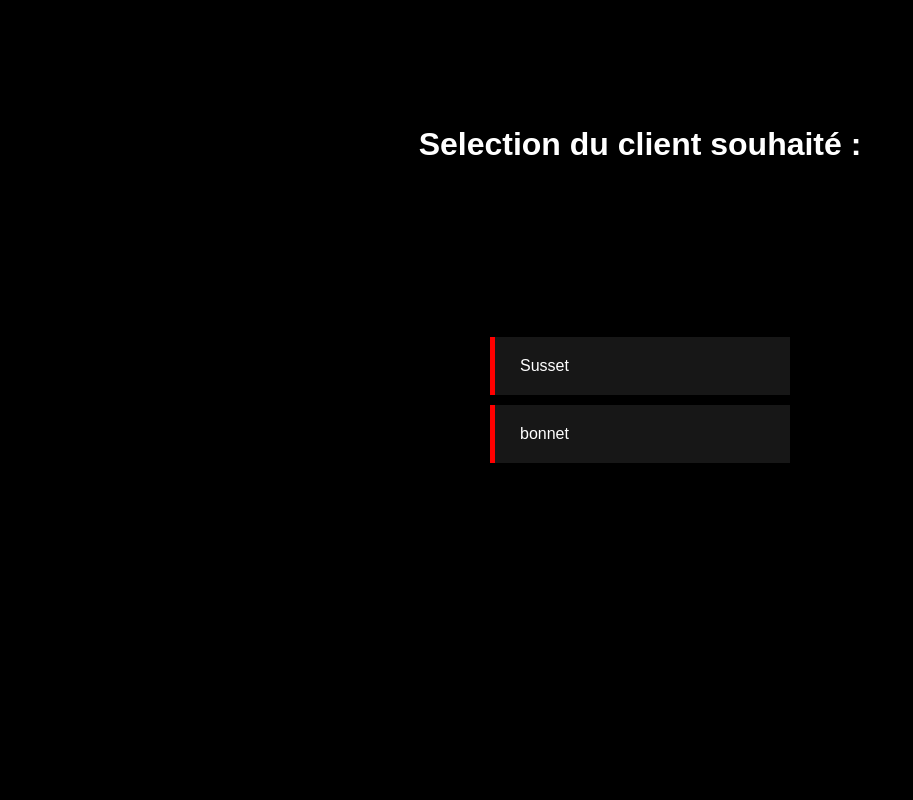
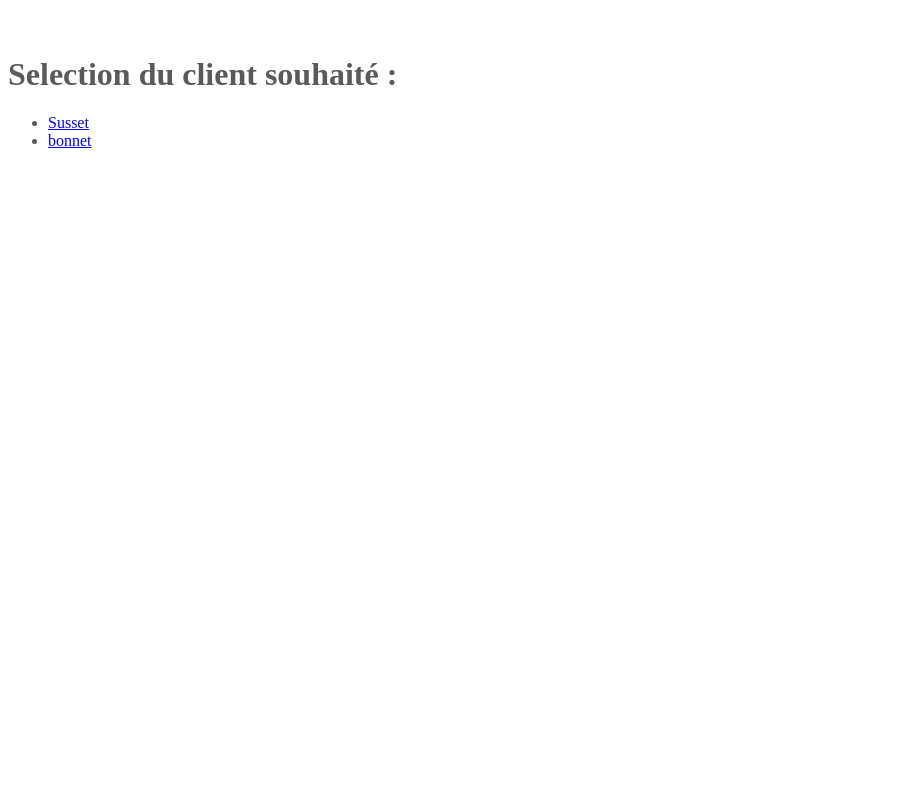
Before and after one commit to nitnelavsT/PeakPoke, a Django app: page /Client/ in a window 1280 px wide. Shown: the whole page, without its empty margins (0-913 px from the left). Run offline with Django 3.2, Linux system fonts and the light colour scheme; data comes from the database, SQL or seed files in the repository.

Commit message:
Mise à jour style page d'accueil

```diff
--- a/Client/static/Client/style.css
+++ b/Client/static/Client/style.css
@@ -1,61 +1,121 @@
-* {
-   margin:0;
-   padding:0;
-   box-sizing: border-box;
+.bd-placeholder-img {
+  font-size: 1.125rem;
+  text-anchor: middle;
+  -webkit-user-select: none;
+  -moz-user-select: none;
+  user-select: none;
 }
 
-h1 {
-    position: absolute;
-    color:white;
-    margin-bottom: 40%;
+@media (min-width: 768px) {
+  .bd-placeholder-img-lg {
+    font-size: 3.5rem;
+  }
 }
 
+/* GLOBAL STYLES
+-------------------------------------------------- */
+/* Padding below the footer and lighter body text */
+
 body {
-   background: Black;
-   font-family: arial;
-   display: flex;
-   justify-content: center;
-   align-items: center;
-   height: 100vh;
+  padding-top: 3rem;
+  padding-bottom: 3rem;
+  color: #5a5a5a;
 }
 
-a:link{
-    color: white;
-    text-decoration: none;
+
+/* CUSTOMIZE THE CAROUSEL
+-------------------------------------------------- */
+
+/* Carousel base class */
+.carousel {
+  margin-bottom: 4rem;
+}
+/* Since positioning the image, we need to help out the caption */
+.carousel-caption {
+  bottom: 3rem;
+  z-index: 10;
 }
 
-a:visited{
-    color: white;
+/* Declare heights because of positioning of img element */
+.carousel-item {
+  height: 32rem;
+  background-color: #777;
+}
+.carousel-item > img {
+  position: absolute;
+  top: 0;
+  left: 0;
+  min-width: 100%;
+  height: 32rem;
 }
 
-li {
-    list-style: none;
-    width: 300px;
-    front-size: 1.2rem;
-    background: rgb(23,23,23);
-    margin: 10px 0;
-    padding: 20px 30px;
-    position: relative;
-    transition: all .4s;
-    z-index: 5;
+
+/* MARKETING CONTENT
+-------------------------------------------------- */
+
+/* Center align the text within the three columns below the carousel */
+.marketing .col-lg-4 {
+  margin-bottom: 1.5rem;
+  text-align: center;
+}
+.marketing h2 {
+  font-weight: 400;
+}
+.marketing .col-lg-4 p {
+  margin-right: .75rem;
+  margin-left: .75rem;
 }
 
-li::before{
-    content:'';
-    position: absolute;
-    top: 0;
-    left: 0;
-    height: 100%;
-    width: 5px;
-    background: red;
-    transition: all .4s;
-    z-index: -1;
+
+/* Featurettes
+------------------------- */
+
+.featurette-divider {
+  margin: 5rem 0; /* Space out the Bootstrap <hr> more */
 }
 
-li:hover::before{
-    width: 100%;
+/* Thin out the marketing headings */
+.featurette-heading {
+  font-weight: 300;
+  line-height: 1;
+  letter-spacing: -.05rem;
 }
 
-li:hover {
-    transform: translateX(20px);
+
+/* RESPONSIVE CSS
+-------------------------------------------------- */
+
+@media (min-width: 40em) {
+  /* Bump up size of carousel content */
+  .carousel-caption p {
+    margin-bottom: 1.25rem;
+    font-size: 1.25rem;
+    line-height: 1.4;
+  }
+
+  .featurette-heading {
+    font-size: 50px;
+  }
 }
+
+@media (min-width: 62em) {
+  .featurette-heading {
+    margin-top: 7rem;
+  }
+}
+
+.jumbotron{
+  background-color : white;
+  padding : 1rem 2rem;
+}
+
+#peapokeLogo{
+  height: 15em;
+  margin-left: 15%;
+}
+
+.presentation{
+  display : inline-block;
+  vertical-align : middle;
+  margin-left : 2em;
+}
```
